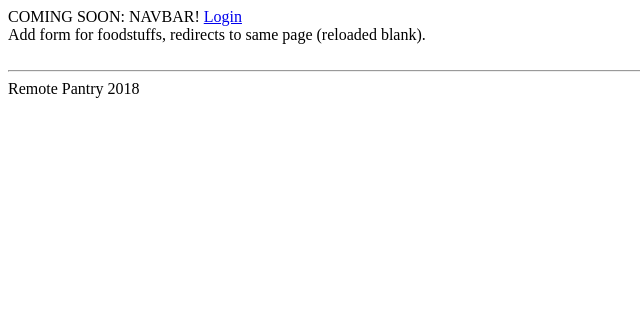
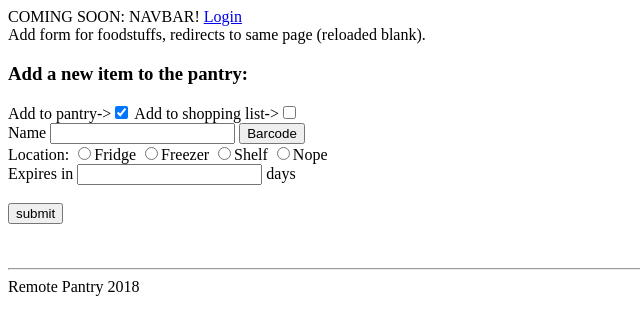
Before and after one commit to noraham/HackbrightIndependentProject, a Flask app: page /add in a window 1280 px wide. Shown: the top 335 px of the page, without its empty margins (0-640 px from the left). Run offline with Flask 2, Linux system fonts and the light colour scheme.

Commit message:
working on add page, not done yet

```diff
--- a/server.py
+++ b/server.py
@@ -96,6 +96,43 @@ def foodstuff_form_display():
 
     return render_template("add.html")
 
+@app.route('/add_item', methods=["POST"])
+def add_foodstuff():
+    """add a new foodstuff"""
+
+    # Grab from form
+    is_pantry = request.form.get("pantry")
+    is_shopping = request.form.get("shop")
+    name = request.form.get("name")
+    location = request.form.get("location")
+    exp = request.form.get("exp")
+
+    #Transform and auto-create
+    if is_pantry == None:
+        is_pantry = False
+    if is_shopping == None:
+        is_shopping = False
+    current_user = session["user_id"]
+    now = datetime.datetime.now()
+
+    # For debug
+    # print current_user
+    # print name
+    # print is_pantry, is_shopping
+    # print now
+    # print location
+    # print exp
+
+    new_item = Foodstuff(user_id=current_user, name=name, is_pantry=is_pantry,
+                         is_shopping=is_shopping, last_purch=now, first_add=now,
+                         location=location, exp=exp)
+
+    # db.session.add(new_item)
+    # db.session.commit()
+
+    # flash("Successfully added")
+    return redirect('/add')
+
 @app.route('/pantry')
 def pantry_display():
     """Display pantry from database"""
--- a/templates/add.html
+++ b/templates/add.html
@@ -3,5 +3,34 @@
 {% block content %}
 
 Add form for foodstuffs, redirects to same page (reloaded blank).
+<h3>Add a new item to the pantry:</h3>
+
+<form action="add_item" method="POST">
+    <label>Add to pantry-><input type="checkbox" name="pantry" value="True" checked></label>
+    <label>Add to shopping list-><input type="checkbox" name="shop" value="True"></label>
+
+    <br>
+
+    <div>
+        Name <input type="text" name="name">
+        <button type="button" onclick="alert('oops not built yet!')">Barcode</button>
+    </div>
+
+    <div>
+        Location:
+        <label><input type="radio" name="location" value="1">Fridge</label>
+        <label><input type="radio" name="location" value="2">Freezer</label>
+        <label><input type="radio" name="location" value="3">Shelf</label>
+        <label><input type="radio" name="location" value="4">Nope</label>
+    </div>
+
+    <div>
+        Expires in <input type="number" name="exp"> days
+    </div>
+
+    <br>
+
+    <input type="submit" value="submit">
+</form>
 
 {% endblock %}
--- a/templates/pantry.html
+++ b/templates/pantry.html
@@ -101,7 +101,7 @@
 
 <br><br>
 
-    <input type="submit" value="submit">
+    <input type="submit">
 </form>
 
 {% endblock %}
```
